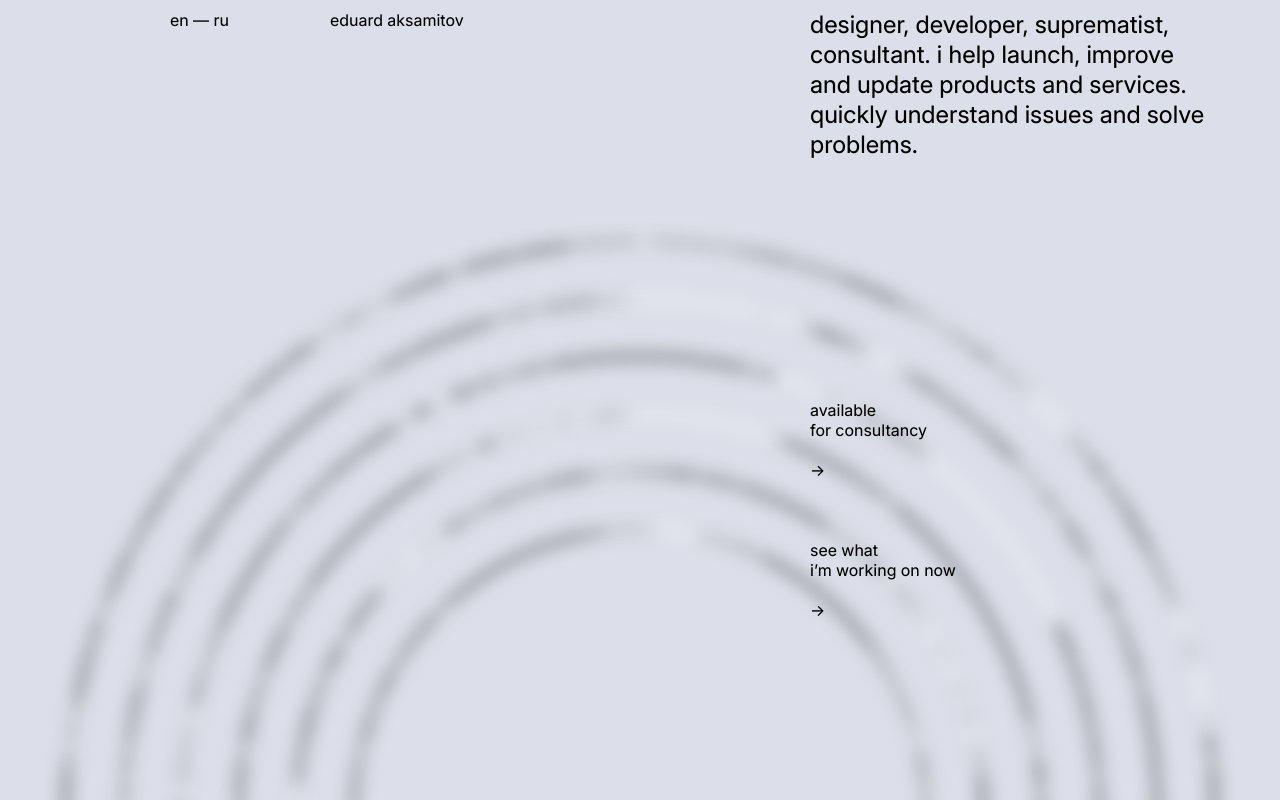
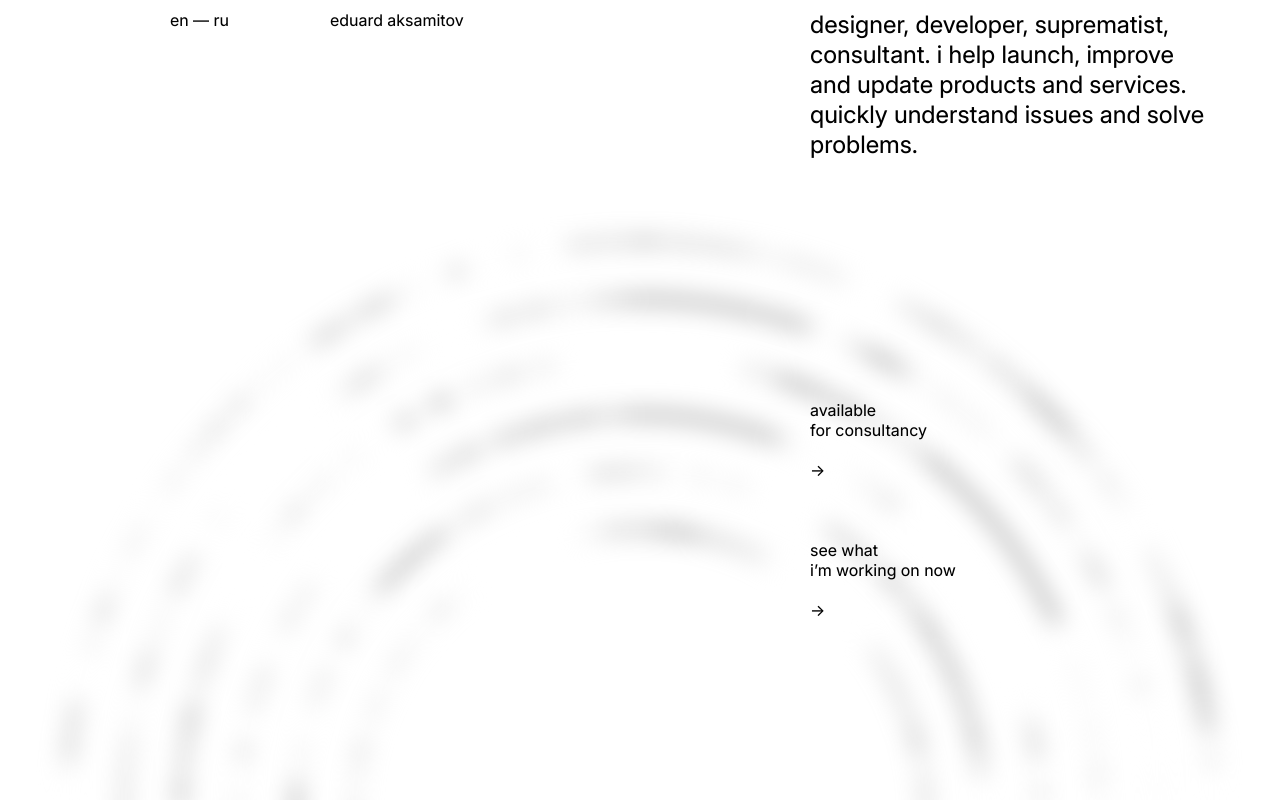
Before and after one commit to euaaaio/euaaaio.ru, an Astro site: page / in a window 1280 px wide. Shown: the top 800 px of the page. Built offline with nearby package versions, Linux system fonts and the light colour scheme; Astro itself is replaced by a stand-in of ours; no server answers.

Commit message:
feat: better colors

```diff
--- a/src/components/Background.astro
+++ b/src/components/Background.astro
@@ -79,7 +79,7 @@ window.addEventListener('DOMContentLoaded', () => {
 	@media (width <= 480px)
 		filter: blur(3px)
 
-	@media (prefers-color-scheme: dark)
+	@media (prefers-color-scheme: light)
 		filter: blur(14px)
 
 		@media (width <= 1440px)
@@ -111,48 +111,66 @@ window.addEventListener('DOMContentLoaded', () => {
 	left: 0
 	width: 100%
 	height: 100%
-	background-image: url('../assets/background/6.webp')
+	background-image: url('../assets/background/6-dark.webp')
 	animation: spin-1 100s linear infinite
+
+	@media (prefers-color-scheme: light)
+		background-image: url('../assets/background/6-light.webp')
 
 .background__circle:nth-child(2)
 	top: 5%
 	left: 5%
 	width: 90%
 	height: 90%
-	background-image: url('../assets/background/5.webp')
+	background-image: url('../assets/background/5-dark.webp')
 	animation: spin-2 90s linear infinite reverse
+
+	@media (prefers-color-scheme: light)
+		background-image: url('../assets/background/5-light.webp')
 
 .background__circle:nth-child(3)
 	top: 10%
 	left: 10%
 	width: 80%
 	height: 80%
-	background-image: url('../assets/background/4.webp')
+	background-image: url('../assets/background/4-dark.webp')
 	animation: spin-3 80s linear infinite
+
+	@media (prefers-color-scheme: light)
+		background-image: url('../assets/background/4-light.webp')
 
 .background__circle:nth-child(4)
 	top: 15%
 	left: 15%
 	width: 70%
 	height: 70%
-	background-image: url('../assets/background/3.webp')
+	background-image: url('../assets/background/3-dark.webp')
 	animation: spin-4 70s linear infinite reverse
+
+	@media (prefers-color-scheme: light)
+		background-image: url('../assets/background/3-light.webp')
 
 .background__circle:nth-child(5)
 	top: 20%
 	left: 20%
 	width: 60%
 	height: 60%
-	background-image: url('../assets/background/2.webp')
+	background-image: url('../assets/background/2-dark.webp')
 	animation: spin-5 60s linear infinite
+
+	@media (prefers-color-scheme: light)
+		background-image: url('../assets/background/2-light.webp')
 
 .background__circle:nth-child(6)
 	top: 25%
 	left: 25%
 	width: 50%
 	height: 50%
-	background-image: url('../assets/background/1.webp')
+	background-image: url('../assets/background/1-dark.webp')
 	animation: spin-6 50s linear infinite reverse
+
+	@media (prefers-color-scheme: light)
+		background-image: url('../assets/background/1-light.webp')
 
 @keyframes spin-1
 	0%
--- a/src/styles/base.sass
+++ b/src/styles/base.sass
@@ -3,8 +3,8 @@
 	--p-body-font-weight: 440
 	--p-body-line-height: 1.25
 
-	--p-color-black: #dcdfe9
-	--p-color-muted: #4F4F4F
+	--p-color-black: #FFFFFF
+	--p-color-muted: #6E6E6E
 	--p-color-white: #000000
 	--p-color-border: #414141
 	--p-color-placeholder: #c9c9c9
```
Also changed, not shown: src/assets/background/1-dark.webp (renamed from src/assets/background/1.webp), src/assets/background/1-light.webp (added), src/assets/background/2-dark.webp (renamed from src/assets/background/2.webp), src/assets/background/2-light.webp (added), src/assets/background/3-dark.webp (renamed from src/assets/background/3.webp), src/assets/background/3-light.webp (added), src/assets/background/4-dark.webp (renamed from src/assets/background/4.webp), src/assets/background/4-light.webp (added), src/assets/background/5-dark.webp (renamed from src/assets/background/5.webp), src/assets/background/5-light.webp (added), src/assets/background/6-dark.webp (renamed from src/assets/background/6.webp), src/assets/background/6-light.webp (added).
